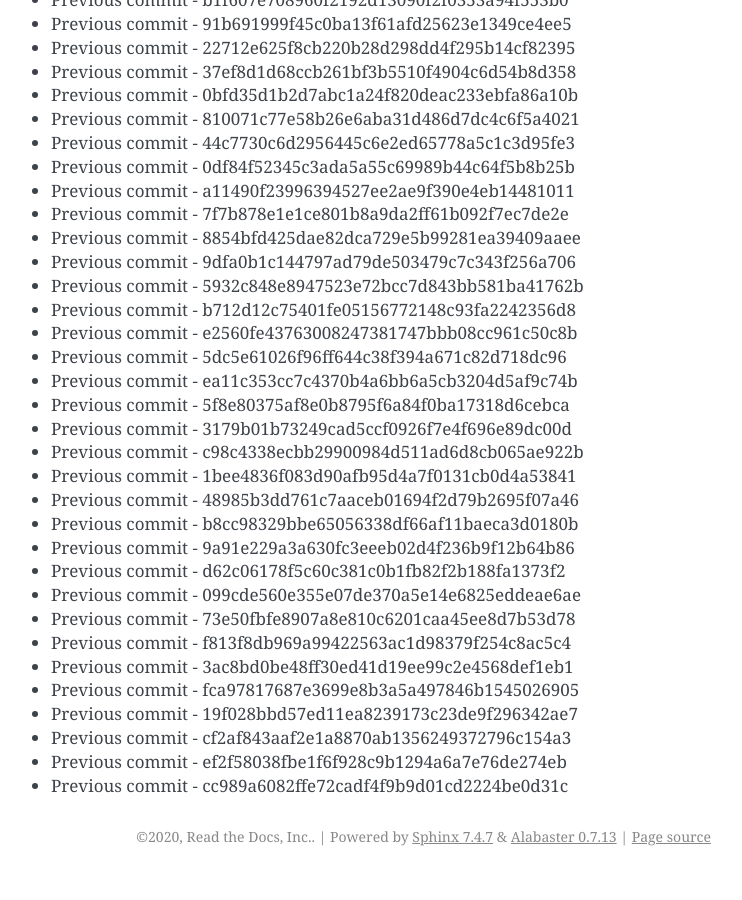
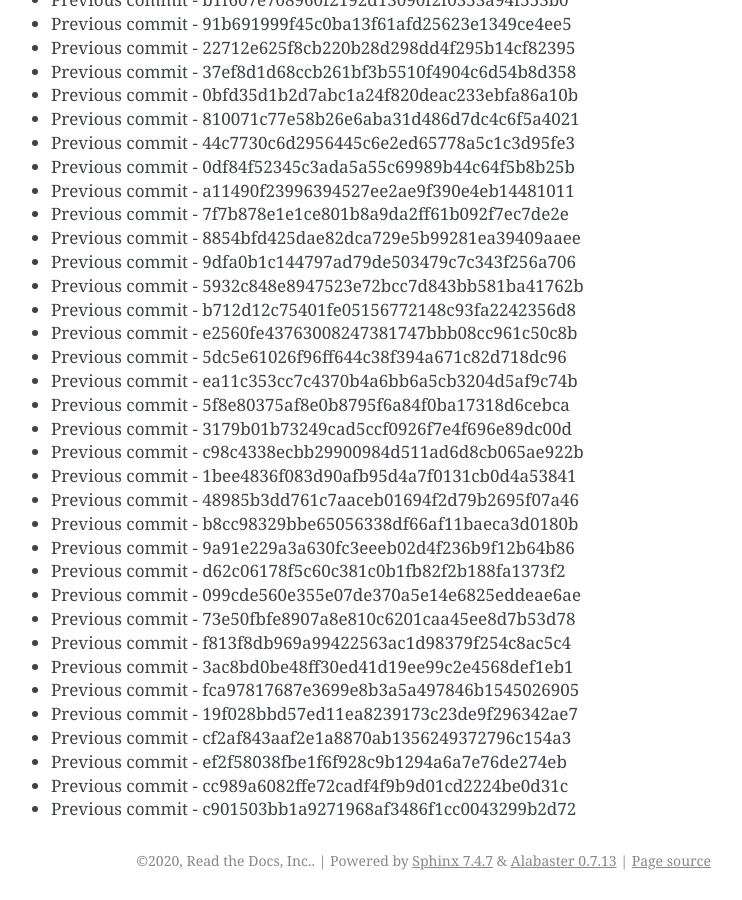
Before and after one commit to readthedocs/rtd-git-stresstest, a Sphinx documentation site: the page built from docs/updates.rst, in a window 1280 px wide and 900 px high, scrolled down 82112 px. Shown: the whole window, without its empty margins (399-1141 px from the left). Built offline with Sphinx 7.4.7, drawn with Linux system fonts in a browser that asks for light colours; before the commit the page ends 82988 px from its top, so only the background shows below that.

Commit message:
Generating commit from previous: c901503bb1a9271968af3486f1cc0043299b2d72

```diff
--- a/docs/updates.rst
+++ b/docs/updates.rst
@@ -3482,3 +3482,4 @@ It can be tested for any performance characteristics.
 * Previous commit - cf2af843aaf2e1a8870ab1356249372796c154a3
 * Previous commit - ef2f58038fbe1f6f928c9b1294a6a7e76de274eb
 * Previous commit - cc989a6082ffe72cadf4f9b9d01cd2224be0d31c
+* Previous commit - c901503bb1a9271968af3486f1cc0043299b2d72
```
